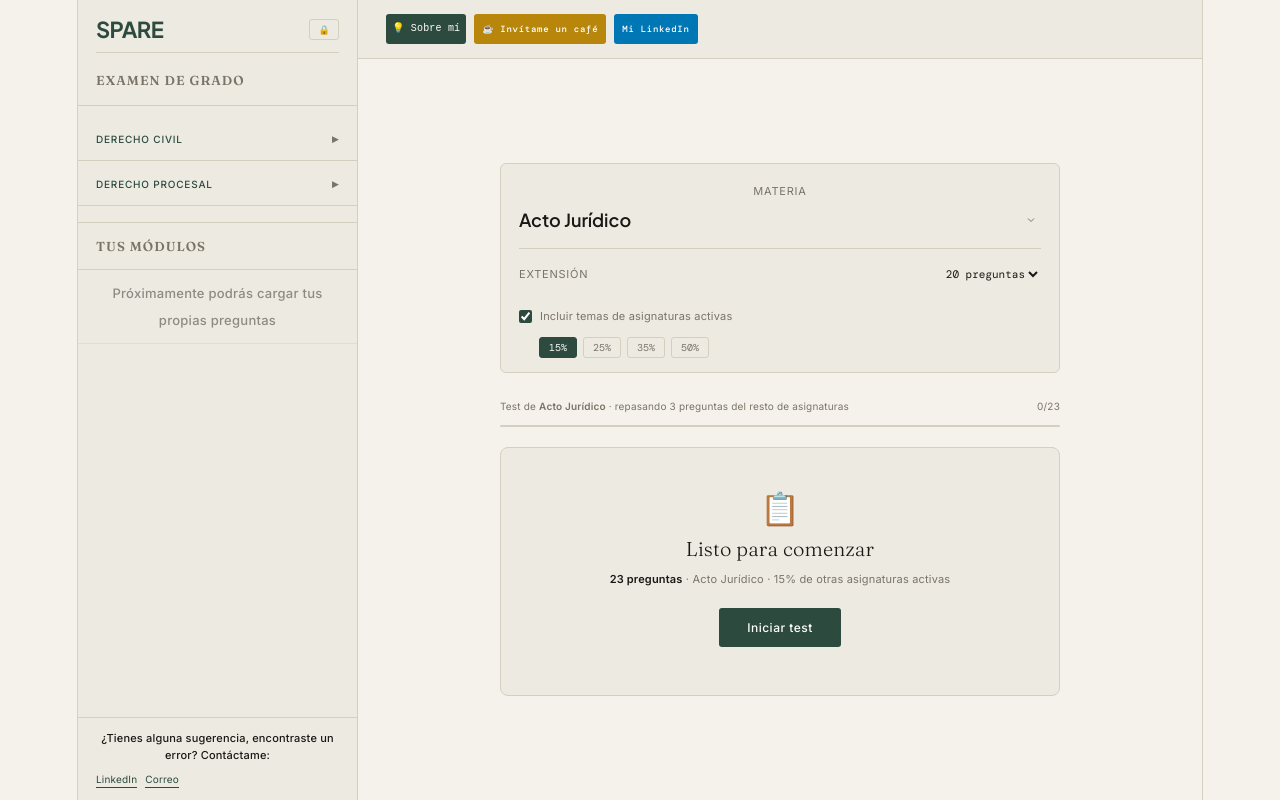
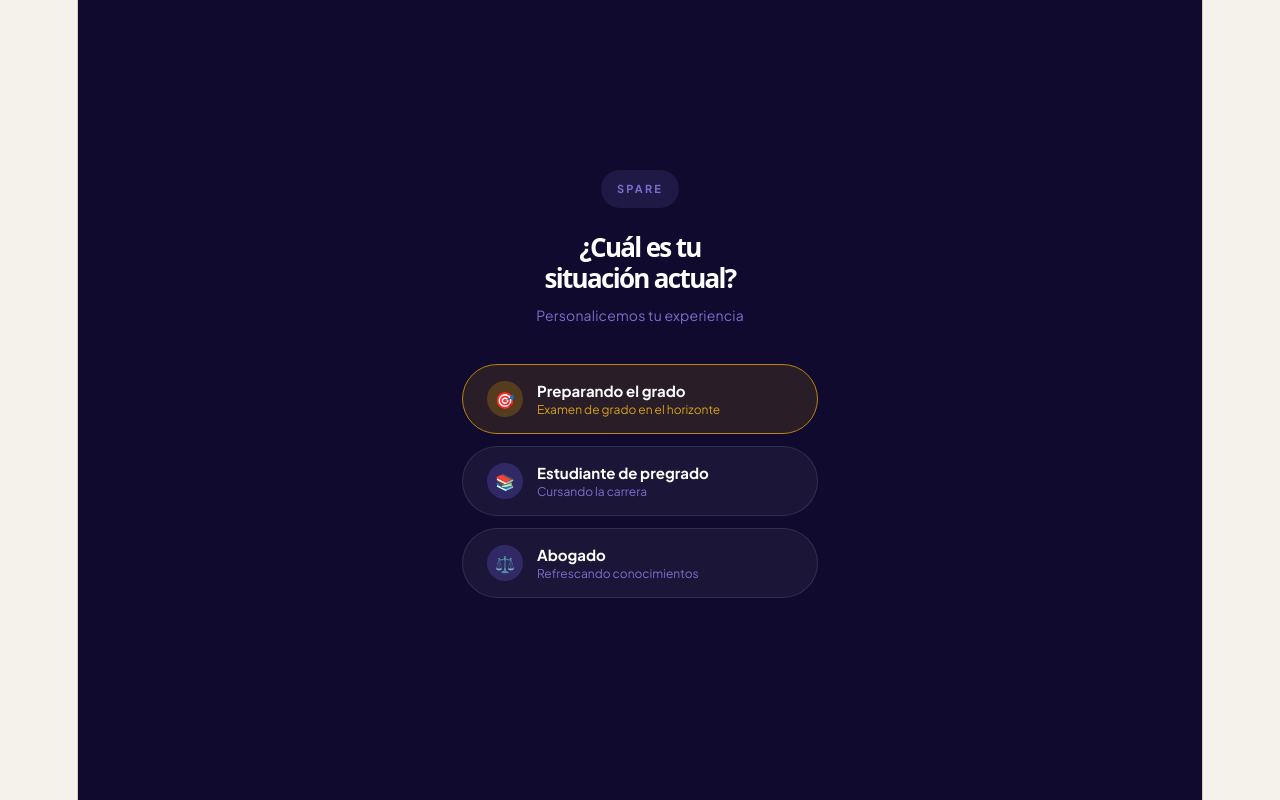
Before and after one commit to alegunner/SPARE, a React (Vite) app: page / in a window 1280 px wide. Built offline with nearby package versions, Linux system fonts and the light colour scheme; a web font is replaced by a local one.

Commit message:
feat: onboarding wizard con perfil de usuario, módulos dinámicos y persistencia localStorage

```diff
--- a/src/App.jsx
+++ b/src/App.jsx
@@ -830,7 +830,7 @@ const GLOBAL_STYLE = `
     /* Topbar: apila left y right en dos filas limpias */
     .topbar { padding: 10px 14px; gap: 6px; flex-wrap: wrap; align-items: center; }
     .topbar-left { flex-wrap: wrap; gap: 5px; align-items: center; }
-    .topbar-left a, .topbar-left span { font-size: 10px !important; padding: 4px 8px !important; white-space: nowrap; }
+    .linkedin-btn { display: none; }
     .topbar-right { flex: 1; min-width: 0; gap: 6px; flex-wrap: wrap; justify-content: flex-end; align-items: center; }
 
     /* Selectores: ocultar label, ancho flexible para no truncar */
@@ -978,9 +978,169 @@ function AutorBadge() {
   );
 }
 
+function Onboarding({ modules, onComplete }) {
+  const [step, setStep] = useState(1); // 1: perfil, 2: gradista-pregunta, 3: selección módulos
+  const [perfil, setPerfil] = useState(null);
+  const [selectedMods, setSelectedMods] = useState(new Set());
+
+  const ONBOARDING_STYLE = `
+    @import url('https://fonts.googleapis.com/css2?family=Plus+Jakarta+Sans:wght@400;600;700;800&display=swap');
+    .ob-wrap { min-height: 100vh; background: #0F0A2E; display: flex; align-items: center; justify-content: center; font-family: 'Plus Jakarta Sans', sans-serif; }
+    .ob-inner { width: 100%; max-width: 420px; padding: 48px 32px; text-align: center; }
+    .ob-badge { font-size: 11px; font-weight: 700; letter-spacing: 0.2em; text-transform: uppercase; color: #7C6FCD; background: rgba(124,111,205,0.15); padding: 6px 16px; border-radius: 999px; display: inline-block; margin-bottom: 24px; }
+    .ob-title { font-size: 26px; font-weight: 800; color: #FFFFFF; line-height: 1.2; margin: 0 0 8px; }
+    .ob-sub { font-size: 14px; color: #7C6FCD; margin: 0 0 36px; }
+    .ob-options { display: flex; flex-direction: column; gap: 12px; margin-bottom: 32px; }
+    .ob-option { background: rgba(255,255,255,0.05); border: 1.5px solid rgba(255,255,255,0.1); border-radius: 999px; padding: 16px 24px; color: #FFFFFF; font-size: 15px; font-weight: 700; cursor: pointer; font-family: inherit; transition: all 0.2s; text-align: left; display: flex; align-items: center; gap: 14px; }
+    .ob-option:hover { background: rgba(255,255,255,0.08); }
+    .ob-option.selected { background: rgba(79,70,229,0.3); border-color: #4F46E5; }
+    .ob-option-icon { width: 36px; height: 36px; border-radius: 50%; background: rgba(99,85,210,0.3); display: flex; align-items: center; justify-content: center; font-size: 16px; flex-shrink: 0; }
+    .ob-option-sub { font-size: 12px; color: #7C6FCD; font-weight: 400; margin-top: 2px; }
+    .ob-btn { width: 100%; background: linear-gradient(135deg, #4F46E5, #7C3AED); border: none; border-radius: 999px; padding: 18px; color: #FFFFFF; font-size: 16px; font-weight: 800; cursor: pointer; font-family: inherit; transition: all 0.2s; }
+    .ob-btn:disabled { opacity: 0.35; cursor: not-allowed; }
+    .ob-btn-ghost { background: none; border: none; color: #7C6FCD; font-size: 13px; cursor: pointer; font-family: inherit; margin-top: 16px; display: block; width: 100%; }
+    .ob-chips { display: flex; flex-wrap: wrap; gap: 10px; justify-content: center; margin-bottom: 36px; }
+    .ob-chip { background: rgba(255,255,255,0.05); border: 1.5px solid rgba(255,255,255,0.1); border-radius: 999px; padding: 12px 20px; color: #FFFFFF; font-size: 13px; font-weight: 600; cursor: pointer; font-family: inherit; transition: all 0.2s; }
+    .ob-chip:hover { background: rgba(255,255,255,0.08); }
+    .ob-chip.selected { background: rgba(79,70,229,0.3); border-color: #4F46E5; }
+    .ob-simple-options { display: flex; flex-direction: column; gap: 12px; margin-bottom: 32px; }
+    .ob-simple-btn { background: rgba(255,255,255,0.05); border: 1.5px solid rgba(255,255,255,0.1); border-radius: 999px; padding: 18px 28px; color: #FFFFFF; font-size: 15px; font-weight: 700; cursor: pointer; font-family: inherit; transition: all 0.2s; }
+    .ob-option.ob-option-gold { background: rgba(184,134,11,0.15); border-color: #B8860B; }
+    .ob-option.ob-option-gold:hover { background: rgba(212,160,23,0.25); border-color: #D4A017; }
+    .ob-simple-btn:hover { background: rgba(255,255,255,0.08); }
+  `;
+
+  function handlePerfilSelect(p) {
+    setPerfil(p);
+    if (p === "grado") setStep(2);
+    else setStep("placeholder");
+  }
+
+  function handleTodosLosMods() {
+    const allIds = new Set(modules.filter(m => m.concepts.length > 0).map(m => m.id));
+    onComplete(allIds);
+  }
+
+  function handleElegirMods() {
+    setStep(3);
+  }
+
+  function toggleMod(id) {
+    setSelectedMods(prev => {
+      const next = new Set(prev);
+      next.has(id) ? next.delete(id) : next.add(id);
+      return next;
+    });
+  }
+
+  function handleComenzar() {
+    if (selectedMods.size === 0) return;
+    onComplete(selectedMods);
+  }
+
+  const availableMods = modules.filter(m => m.concepts.length > 0);
+
+  return (
+    <>
+      <style dangerouslySetInnerHTML={{ __html: ONBOARDING_STYLE }} />
+      <div className="ob-wrap">
+        <div className="ob-inner">
+
+          {/* ── STEP 1: Perfil ── */}
+          {step === 1 && (
+            <>
+              <span className="ob-badge">SPARE</span>
+              <h1 className="ob-title">¿Cuál es tu<br/>situación actual?</h1>
+              <p className="ob-sub">Personalicemos tu experiencia</p>
+              <div className="ob-options">
+                <button className="ob-option ob-option-gold" onClick={() => handlePerfilSelect("grado")}>
+                  <span className="ob-option-icon" style={{ background: "rgba(184,134,11,0.3)" }}>🎯</span>
+                  <div>
+                    <div>Preparando el grado</div>
+                    <div className="ob-option-sub" style={{ color: "#D4A017" }}>Examen de grado en el horizonte</div>
+                  </div>
+                </button>
+                <button className="ob-option" onClick={() => handlePerfilSelect("pregrado")}>
+                  <span className="ob-option-icon">📚</span>
+                  <div>
+                    <div>Estudiante de pregrado</div>
+                    <div className="ob-option-sub">Cursando la carrera</div>
+                  </div>
+                </button>
+                <button className="ob-option" onClick={() => handlePerfilSelect("abogado")}>
+                  <span className="ob-option-icon">⚖️</span>
+                  <div>
+                    <div>Abogado</div>
+                    <div className="ob-option-sub">Refrescando conocimientos</div>
+                  </div>
+                </button>
+              </div>
+            </>
+          )}
+
+          {/* ── STEP 2: Gradista — ¿ya estudiaste todo? ── */}
+          {step === 2 && (
+            <>
+              <span className="ob-badge">2 de 3</span>
+              <h1 className="ob-title">¿Ya estudiaste<br/>todos los ramos?</h1>
+              <p className="ob-sub">Activaremos los módulos que necesitas</p>
+              <div className="ob-simple-options">
+                <button className="ob-simple-btn" onClick={handleTodosLosMods}>Sí, los estudié todos</button>
+                <button className="ob-simple-btn" onClick={handleElegirMods}>No, quiero elegir ramos</button>
+              </div>
+              <button className="ob-btn-ghost" onClick={() => setStep(1)}>← Volver</button>
+            </>
+          )}
+
+          {/* ── STEP 3: Selección de módulos ── */}
+          {step === 3 && (
+            <>
+              <span className="ob-badge">3 de 3</span>
+              <h1 className="ob-title">¿Qué ramos<br/>quieres practicar?</h1>
+              <p className="ob-sub">Selecciona al menos uno. Puedes cambiar esto después.</p>
+              <div className="ob-chips">
+                {availableMods.map(m => (
+                  <button
+                    key={m.id}
+                    className={`ob-chip${selectedMods.has(m.id) ? " selected" : ""}`}
+                    onClick={() => toggleMod(m.id)}
+                  >
+                    {m.name}
+                  </button>
+                ))}
+              </div>
+              <button className="ob-btn" disabled={selectedMods.size === 0} onClick={handleComenzar}>
+                Comenzar →
+              </button>
+              <button className="ob-btn-ghost" onClick={() => setStep(2)}>← Volver</button>
+            </>
+          )}
+
+          {/* ── PLACEHOLDER: Pregrado y Abogado ── */}
+          {step === "placeholder" && (
+            <>
+              <span className="ob-badge">SPARE</span>
+              <h1 className="ob-title">{perfil === "abogado" ? "Todo listo." : "¡Bienvenido!"}</h1>
+              <p className="ob-sub">
+                {perfil === "abogado"
+                  ? "Hemos preseleccionado todos los módulos disponibles. Puedes ajustar tu selección en cualquier momento desde la barra lateral."
+                  : "Este flujo estará personalizado muy pronto. Por ahora dejamos todos los módulos activos."}
+              </p>
+              <button className="ob-btn" onClick={handleTodosLosMods}>Entrar a SPARE →</button>
+              <button className="ob-btn-ghost" onClick={() => setStep(1)}>← Volver</button>
+            </>
+          )}
+
+        </div>
+      </div>
+    </>
+  );
+}
+
 export default function App() {
   const [modules, setModules] = useState(SEED_DATA);
   const [loading, setLoading] = useState(true);
+  const [showOnboarding, setShowOnboarding] = useState(false);
   const [isEditor, setIsEditor] = useState(false);
   const [currentModuleIdx, setCurrentModuleIdx] = useState(0);
   const [interrogatorMode, setInterrogatorMode] = useState(false);
@@ -1037,6 +1197,9 @@ export default function App() {
         setActiveModules(allIds);
         saveActiveModules(allIds);
       }
+      try {
+        if (!localStorage.getItem("spare_onboarding_done")) setShowOnboarding(true);
+      } catch { setShowOnboarding(true); }
       setLoading(false);
     });
   }, []);
@@ -1189,6 +1352,14 @@ export default function App() {
 
   const totalDue = useMemo(() => modules.flatMap(m => m.concepts).filter(isDue).length, [modules]);
 
+  function handleOnboardingComplete(selectedIds) {
+    setActiveModules(selectedIds);
+    saveActiveModules(selectedIds);
+    setMateriaMode("all");
+    localStorage.setItem("spare_onboarding_done", "1");
+    setShowOnboarding(false);
+  }
+
   if (loading) return (
     <>
       <style dangerouslySetInnerHTML={{ __html: GLOBAL_STYLE }} />
@@ -1201,6 +1372,10 @@ export default function App() {
   return (
     <>
       <style dangerouslySetInnerHTML={{ __html: GLOBAL_STYLE }} />
+      {showOnboarding && (
+        <Onboarding modules={modules} onComplete={handleOnboardingComplete} />
+      )}
+      {!showOnboarding && (
       <div className={`app${interrogatorMode ? " dark-mode" : ""}`}>
 
         {/* ── MODAL ──────────────────────────────────────── */}
@@ -1474,6 +1649,7 @@ export default function App() {
                 style={{ background: "#B8860B", color: "#fff", fontFamily: "'DM Mono', monospace", fontSize: 9, fontWeight: 500, letterSpacing: "0.08em", padding: "2px 8px", borderRadius: 3, textDecoration: "none", whiteSpace: "nowrap" }}
               >☕ Invítame un café</a>
               <a
+                className="linkedin-btn"
                 href="https://www.linkedin.com/in/alejandrovi/"
                 target="_blank"
                 rel="noopener noreferrer"
@@ -1823,6 +1999,7 @@ export default function App() {
           </div>
         </main>
       </div>
+      )}
     </>
   );
 }
```
